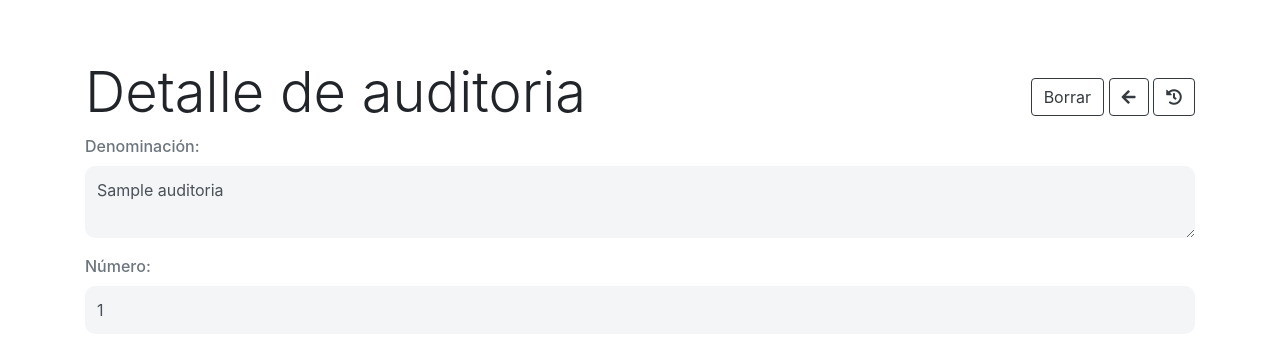
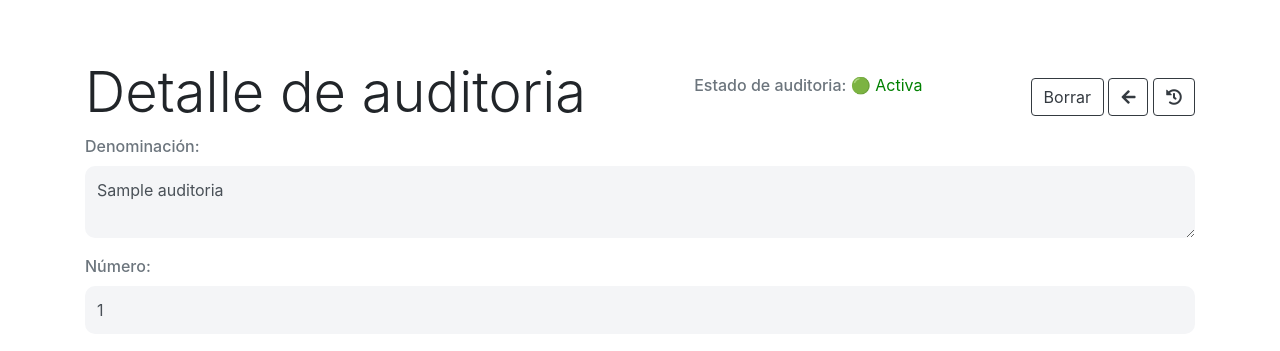
Before and after one commit to bytelu/PSCG-Management-Monitoring-and-Control-Platform, a Django app: page /OICSec/auditorias/1/ in a window 1280 px wide. Shown: the part 61-412 px from the top of the page. Run offline with Django 5.2, Linux system fonts and the light colour scheme; a user stored in the database is signed in; data comes from the database, SQL or seed files in the repository; tables that the repository leaves empty hold one stand-in row (values such as "Sample post"); some libraries are stand-ins or nearby versions.

Commit message:
Logica interna de subida de archivos de tipo Incorporación, Cancelación o modificación, y guardado de estos archivos en el sistema de archivos, ademas de modificación para incluir el estado de la auditoria, y cambios en los filtros para realización de minutas

```diff
--- a/OICSec/forms.py
+++ b/OICSec/forms.py
@@ -86,7 +86,8 @@ class AuditoriaForm(BaseForm):
             'id_materia': 'Materia:',
             'id_enfoque': 'Enfoque:',
             'id_programacion': 'Programación:',
-            'id_temporalidad': 'Temporalidad:'
+            'id_temporalidad': 'Temporalidad:',
+            'estado': 'Estado:'
         }
         widgets = {
             'denominacion': forms.Textarea(attrs={'class': 'form-control', 'rows': 2}),
--- a/OICSec/funcs/IMC.py
+++ b/OICSec/funcs/IMC.py
@@ -47,7 +47,6 @@ def extract_datas(df):
         "Numero": df.iloc[2,0],
         "Clave": df.iloc[2,1],
         "Denominacion": df.iloc[2,3],
-        "Tipo": df.iloc[2,4],
         "Año/Trimestre": {
             "Ejecucion": df.iloc[2,5],
             "Conclusion": df.iloc[2,6]
--- a/OICSec/models.py
+++ b/OICSec/models.py
@@ -60,8 +60,8 @@ class Archivo(models.Model):
 
 class Auditoria(models.Model):
     ESTADO_CHOICES = [
-        (0, 'Inactivo'),
-        (1, 'Activo')
+        (0, 'Cancelada'),
+        (1, 'Activa')
     ]
     id = models.AutoField(primary_key=True)
     estado = models.IntegerField(choices=ESTADO_CHOICES, blank=True, null=True)
--- a/OICSec/urls.py
+++ b/OICSec/urls.py
@@ -103,5 +103,5 @@ urlpatterns = [
     path("periodos/<int:actividad_id>",
          estructuras_periodos_view, name='estructuras_periodos'),
     path("IMC/",
-         upload_IMC_view, name="uploadIMC"),
+         upload_imc_view, name="uploadIMC"),
 ]
--- a/OICSec/views.py
+++ b/OICSec/views.py
@@ -20,8 +20,9 @@ from OICSec.forms import AuditoriaForm, ControlForm, IntervencionForm, PersonaFo
 from OICSec.funcs.Actividad import get_actividades
 from OICSec.funcs.Cedula import SupervisionData, ConceptosLista, Concepto
 from OICSec.funcs.Cedula import cedula as create_cedula
+from OICSec.funcs.IMC import read_format_a3
 from OICSec.funcs.Minuta import create_revision, minuta as create_minuta_doc
-from OICSec.funcs.PAA import extract_paa
+from OICSec.funcs.PAA import extract_paa, extract_number_and_year
 from OICSec.funcs.PACI import extract_paci
 from OICSec.funcs.PINT import extract_pint
 from OICSec.models import *
@@ -182,7 +183,7 @@ def handle_detail_view(request, model, form_class, object_id, template_name):
             })
     else:
         form = form_class(instance=obj)
-        return render(request, template_name, {'form': form, 'object_id': object_id})
+        return render(request, template_name, {'form': form, 'object_id': object_id, 'object': obj})
 
 
 @login_required
@@ -263,6 +264,7 @@ def process_data(data, lista_oics, create_func, excel_file):
         :param data: Datos extraídos del Excel.
         :param lista_oics: Lista de OICs.
         :param create_func: Función específica para crear los objetos (auditoria o control interno).
+        :param excel_file: Archivo de excel que se guardara en el sistema de archivos
         """
     for excel_processing_result in data:
         similar_oic = get_most_similar_oic(excel_processing_result[0], lista_oics)
@@ -276,7 +278,7 @@ def get_most_similar_oic(excel_oic_name, lista_oics):
     max_similarity = 0
     similar_oic = None
     for oic in lista_oics:
-        similarity = SequenceMatcher(None, excel_oic_name, oic.nombre).ratio()
+        similarity = SequenceMatcher(None, clean_oic_text(excel_oic_name), oic.nombre).ratio()
         if similarity > max_similarity:
             max_similarity = similarity
             similar_oic = oic
@@ -333,20 +335,21 @@ def create_or_update_auditoria(auditoria_data, actividad_fiscalizacion, excel_fi
         auditoria.save()
 
     auditoria_archivo = AuditoriaArchivos.objects.filter(tipo=0, id_auditoria=auditoria).first()
+
+    base_dir = os.path.dirname(__file__)
+    rel_path = '../media/auditoria/'
+    destino = os.path.normpath(os.path.join(base_dir, rel_path))
+
+    os.makedirs(destino, exist_ok=True)
+
+    output_filename = f'PAA - {auditoria.id_actividad_fiscalizacion.anyo}.xlsx'
+    output_path = os.path.join(destino, output_filename)
+
+    with open(output_path, 'wb+') as destination:
+        for chunk in excel_file.chunks():
+            destination.write(chunk)
+
     if auditoria_archivo is None:
-        base_dir = os.path.dirname(__file__)
-        rel_path = '../media/auditoria/'
-        destino = os.path.normpath(os.path.join(base_dir, rel_path))
-
-        os.makedirs(destino, exist_ok=True)
-
-        output_filename = f'PAA - {auditoria.id_actividad_fiscalizacion.anyo}.xlsx'
-        output_path = os.path.join(destino, output_filename)
-
-        with open(output_path, 'wb+') as destination:
-            for chunk in excel_file.chunks():
-                destination.write(chunk)
-
         archivo_obj = Archivo.objects.filter(nombre = output_filename).first()
         if not archivo_obj:
             archivo_obj = Archivo.objects.create(
@@ -389,21 +392,20 @@ def create_or_update_control_interno(control_data, actividad_fiscalizacion, exce
         control_interno.save()
 
     control_archivo = ControlArchivos.objects.filter(tipo=0, id_control=control_interno).first()
+    base_dir = os.path.dirname(__file__)
+    rel_path = '../media/controlinterno/'
+    destino = os.path.normpath(os.path.join(base_dir, rel_path))
+
+    # Se crea el directorio si no existe
+    os.makedirs(destino, exist_ok=True)
+
+    output_filename = f'PACI - {control_interno.id_actividad_fiscalizacion.anyo}.xlsx'
+    output_path = os.path.join(destino, output_filename)
+
+    with open(output_path, 'wb+') as destination:
+        for chunk in excel_file.chunks():
+            destination.write(chunk)
     if control_archivo is None:
-        base_dir = os.path.dirname(__file__)
-        rel_path = '../media/controlinterno/'
-        destino = os.path.normpath(os.path.join(base_dir, rel_path))
-
-        # Se crea el directorio si no existe
-        os.makedirs(destino, exist_ok=True)
-
-        output_filename = f'PACI - {control_interno.id_actividad_fiscalizacion.anyo}.xlsx'
-        output_path = os.path.join(destino, output_filename)
-
-        with open(output_path, 'wb+') as destination:
-            for chunk in excel_file.chunks():
-                destination.write(chunk)
-
         archivo_obj = Archivo.objects.filter(nombre = output_filename).first()
         if not archivo_obj:
             archivo_obj = Archivo.objects.create(
@@ -441,11 +443,222 @@ def upload_paa_view(request):
 
 
 @login_required
-def upload_IMC_view(request):
+def upload_imc_view(request):
     if request.method == 'POST':
-        pass
+        lista_oics = Oic.objects.all()
+        word_files = request.FILES.getlist('excel_files')
+        context = {
+            'lista_oics': lista_oics,
+        }
+        processed_files = []
+        error_files = []
+        if not word_files:
+            context['excel_processing_error'] = ['Ningún archivo fue seleccionado.']
+            return render(request, 'IMC.html', context=context)
+
+
+        for word_file in word_files:
+            try:
+                data = read_format_a3(word_file)
+
+                if data is None:
+                    raise ValueError(f'Error al leer el archivo: {word_file.name}')
+                else:
+                    # Se debería de hacer un procedimiento extra para identificar a que tipo de modelo pertenece, pero ahora solo funciona con auditorias
+                    kind = get_kind_imc(data.get('Tipo'))
+                    similar_oic = get_most_similar_oic(data.get('OIC'), lista_oics)
+                    num_year = extract_number_and_year(data.get('Numero'))
+                    numero = num_year['Numero']
+                    anyo = num_year['Año']
+                    denominacion = data.get('Denominacion')
+                    trimestre = data.get('Año/Trimestre').get('Ejecucion').split('/')[1]
+                    objetivo_modificado = data.get('Objeto').get('Modificado')
+                    alcance_modificado = data.get('Alcance').get('Modificado')
+                    clave = data.get('Clave').split('-')
+
+                    with transaction.atomic():
+                        if kind == 1: # incorporación
+                            materia_obj = get_object_or_404(Materia, clave=clave[0])
+                            programacion_obj = get_object_or_404(Programacion, clave=clave[1])
+                            enfoque_obj = get_object_or_404(Enfoque, clave=clave[2])
+                            temporalidad_obj = get_object_or_404(Temporalidad, clave=clave[3])
+                            cedula_obj = Cedula.objects.create()
+                            auditoria = Auditoria.objects.create(
+                                denominacion=denominacion,
+                                numero=numero,
+                                objetivo=objetivo_modificado,
+                                alcance=alcance_modificado,
+                                id_actividad_fiscalizacion=get_or_create_actividad_fiscalizacion({'Año': anyo, 'Trimestre': trimestre}, similar_oic),
+                                id_materia=materia_obj,
+                                id_programacion=programacion_obj,
+                                id_enfoque=enfoque_obj,
+                                id_temporalidad=temporalidad_obj,
+                                id_cedula=cedula_obj,
+                                estado=1
+                            )
+                            create_conceptos_cedula(cedula_obj, 60)
+
+                            auditoria_archivo = AuditoriaArchivos.objects.filter(tipo=1, id_auditoria=auditoria).first()
+
+                            base_dir = os.path.dirname(__file__)
+                            rel_path = '../media/IMC/'
+                            destino = os.path.normpath(os.path.join(base_dir, rel_path))
+
+                            os.makedirs(destino, exist_ok=True)
+
+                            output_filename = f'Incorporación - A-{auditoria.numero}_{auditoria.id_actividad_fiscalizacion.anyo} {auditoria.id_actividad_fiscalizacion.id_oic}.xlsx'
+                            output_path = os.path.join(destino, output_filename)
+
+                            with open(output_path, 'wb+') as destination:
+                                for chunk in word_file.chunks():
+                                    destination.write(chunk)
+
+                            if auditoria_archivo is None:
+                                archivo_obj = Archivo.objects.filter(nombre = output_filename).first()
+                                if not archivo_obj:
+                                    archivo_obj = Archivo.objects.create(
+                                        archivo=output_path,
+                                        nombre=output_filename
+                                    )
+
+                                if not AuditoriaArchivos.objects.filter(id_auditoria=auditoria).exists():
+                                    AuditoriaArchivos.objects.create(
+                                        tipo=1,
+                                        id_auditoria=auditoria,
+                                        id_archivo=archivo_obj
+                                    )
+                            processed_files.append(word_file.name)
+
+                        if kind == 2: # cancelación
+                            actividad_fiscalizacion = ActividadFiscalizacion.objects.filter(
+                                anyo=anyo,
+                                trimestre=trimestre,
+                                id_oic=similar_oic
+                            ).first()
+                            if actividad_fiscalizacion:
+                                auditoria = Auditoria.objects.filter(
+                                    numero=numero,
+                                    id_actividad_fiscalizacion=actividad_fiscalizacion,
+                                    estado=1
+                                ).first()
+                                if auditoria:
+                                    auditoria.estado = 0
+                                    auditoria.save()
+
+                                    auditoria_archivo = AuditoriaArchivos.objects.filter(tipo=2, id_auditoria=auditoria).first()
+                                    base_dir = os.path.dirname(__file__)
+                                    rel_path = '../media/IMC/'
+                                    destino = os.path.normpath(os.path.join(base_dir, rel_path))
+
+                                    os.makedirs(destino, exist_ok=True)
+
+                                    output_filename = f'Cancelación - A-{auditoria.numero}_{auditoria.id_actividad_fiscalizacion.anyo} {auditoria.id_actividad_fiscalizacion.id_oic}.xlsx'
+                                    output_path = os.path.join(destino, output_filename)
+
+                                    with open(output_path, 'wb+') as destination:
+                                        for chunk in word_file.chunks():
+                                            destination.write(chunk)
+
+                                    if auditoria_archivo is None:
+                                        archivo_obj = Archivo.objects.filter(nombre=output_filename).first()
+                                        if not archivo_obj:
+                                            archivo_obj = Archivo.objects.create(
+                                                archivo=output_path,
+                                                nombre=output_filename
+                                            )
+
+                                        if not AuditoriaArchivos.objects.filter(id_auditoria=auditoria).exists():
+                                            AuditoriaArchivos.objects.create(
+                                                tipo=2,
+                                                id_auditoria=auditoria,
+                                                id_archivo=archivo_obj
+                                            )
+
+                                    processed_files.append(word_file.name)
+                                else:
+                                    raise ValueError(f'No hay auditorias activas contenidas con los datos solicitados')
+                            else:
+                                raise ValueError(f'No hay auditorias activas contenidas con los datos solicitados')
+                        if kind == 3: # modificación
+                            actividad_fiscalizacion = ActividadFiscalizacion.objects.filter(
+                                anyo=anyo,
+                                trimestre=trimestre,
+                                id_oic=similar_oic
+                            ).first()
+                            if actividad_fiscalizacion:
+                                auditoria = Auditoria.objects.filter(
+                                    numero=numero,
+                                    id_actividad_fiscalizacion=actividad_fiscalizacion,
+                                    estado=1
+                                ).first()
+                                if auditoria:
+                                    auditoria.objetivo=objetivo_modificado
+                                    auditoria.alcance=alcance_modificado
+                                    auditoria.save()
+
+                                    auditoria_archivo = AuditoriaArchivos.objects.filter(tipo=3, id_auditoria=auditoria).first()
+                                    base_dir = os.path.dirname(__file__)
+                                    rel_path = '../media/IMC/'
+                                    destino = os.path.normpath(os.path.join(base_dir, rel_path))
+
+                                    os.makedirs(destino, exist_ok=True)
+
+                                    output_filename = f'Cancelación - A-{auditoria.numero}_{auditoria.id_actividad_fiscalizacion.anyo} {auditoria.id_actividad_fiscalizacion.id_oic}.xlsx'
+                                    output_path = os.path.join(destino, output_filename)
+
+                                    with open(output_path, 'wb+') as destination:
+                                        for chunk in word_file.chunks():
+                                            destination.write(chunk)
+
+                                    if auditoria_archivo is None:
+                                        archivo_obj = Archivo.objects.filter(nombre=output_filename).first()
+                                        if not archivo_obj:
+                                            archivo_obj = Archivo.objects.create(
+                                                archivo=output_path,
+                                                nombre=output_filename
+                                            )
+
+                                        if not AuditoriaArchivos.objects.filter(id_auditoria=auditoria).exists():
+                                            AuditoriaArchivos.objects.create(
+                                                tipo=3,
+                                                id_auditoria=auditoria,
+                                                id_archivo=archivo_obj
+                                            )
+
+                                    processed_files.append(word_file.name)
+                                else:
+                                    raise ValueError(f'No hay auditorias activas contenidas con los datos solicitados')
+                            else:
+                                raise ValueError(f'No hay auditorias activas contenidas con los datos solicitados')
+
+            except Exception as e:
+                error_files.append(word_file.name)
+
+            if processed_files:
+                context['excel_processing_result'] = processed_files
+            if error_files:
+                context['excel_processing_error'] = error_files
+
+            return render(request, 'IMC.html', context=context)
+
     if request.method == 'GET':
         return render(request, 'IMC.html')
+
+
+def get_kind_imc(tipo_str):
+    tipos = {
+        'incorporación': 1,
+        'cancelación': 2,
+        'modificación': 3
+    }
+    best_match = None
+    highest_ratio = 0
+    for tipo in tipos:
+        similarity_ratio = SequenceMatcher(None, tipo_str, tipo).ratio()
+        if similarity_ratio > highest_ratio:
+            highest_ratio = similarity_ratio
+            best_match = tipo
+    return tipos[best_match] if best_match else None
 
 
 def clean_oic_text(organo: str):
@@ -596,20 +809,19 @@ def upload_pint_view(request):
                         intervencion.save()
 
                     intervencion_archivo = IntervencionArchivos.objects.filter(tipo=0, id_intervencion=intervencion).first()
+                    base_dir = os.path.dirname(__file__)
+                    rel_path = '../media/intervenciones/'
+                    destino = os.path.normpath(os.path.join(base_dir, rel_path))
+
+                    os.makedirs(destino, exist_ok=True)
+
+                    output_filename = f'PINT - {intervencion.id_actividad_fiscalizacion.anyo}.docx'
+                    output_path = os.path.join(destino, output_filename)
+
+                    with open(output_path, 'wb+') as destination:
+                        for chunk in word_file.chunks():
+                            destination.write(chunk)
                     if intervencion_archivo is None:
-                        base_dir = os.path.dirname(__file__)
-                        rel_path = '../media/intervenciones/'
-                        destino = os.path.normpath(os.path.join(base_dir, rel_path))
-
-                        os.makedirs(destino, exist_ok=True)
-
-                        output_filename = f'PINT - {intervencion.id_actividad_fiscalizacion.anyo}.docx'
-                        output_path = os.path.join(destino, output_filename)
-
-                        with open(output_path, 'wb+') as destination:
-                            for chunk in word_file.chunks():
-                                destination.write(chunk)
-
                         archivo_obj = Archivo.objects.filter(nombre=output_filename).first()
                         if not archivo_obj:
                             archivo_obj = Archivo.objects.create(
@@ -1134,7 +1346,7 @@ def get_actividades_lista(actividades):
 @login_required
 def minuta_mes_view(request, fiscalizacion_id, mes):
     fiscalizacion = get_object_or_404(ActividadFiscalizacion, pk=fiscalizacion_id)
-    auditoria = Auditoria.objects.filter(id_actividad_fiscalizacion=fiscalizacion)
+    auditoria = Auditoria.objects.filter(id_actividad_fiscalizacion=fiscalizacion, estado=1)
     intervencion = Intervencion.objects.filter(id_actividad_fiscalizacion=fiscalizacion)
     control_interno = ControlInterno.objects.filter(id_actividad_fiscalizacion=fiscalizacion)
     oic = fiscalizacion.id_oic
--- a/templates/auditoria_detalle.html
+++ b/templates/auditoria_detalle.html
@@ -1,12 +1,37 @@
 {% extends 'navbar.html' %}
 {% block title %}Detalle de auditoria{% endblock %}
 {% block content %}
+    <style>
+        .estado-icon {
+            display: inline-block;
+        }
+
+        .estado-icon[data-estado="Activa"]::before {
+            content: '🟢 Activa';
+            color: green;
+        }
+
+        .estado-icon[data-estado="Cancelada"]::before {
+            content: '🔴 Cancelada';
+            color: red;
+        }
+    </style>
+
     <div class="d-flex justify-content-between align-items-center">
         <h1 class="display-4">Detalle de auditoria</h1>
+
+        <!-- Estado visual con ícono -->
+        <div class="form-group">
+            <label>Estado de auditoria:</label>
+            <div class="estado-icon"
+                 data-estado="{% if object.estado == 1 %}Activa{% else %}Cancelada{% endif %}"></div>
+        </div>
+
         <div>
             <button type="button" class="btn btn-outline-dark" data-toggle="modal" data-target="#modal_delete">
                 Borrar
             </button>
+            <!-- Aquí está tu modal para borrar -->
             <div class="modal fade" id="modal_delete" tabindex="-1" role="dialog" aria-labelledby="label_delete"
                  aria-hidden="true">
                 <div class="modal-dialog modal-dialog-centered" role="document">
@@ -22,30 +47,22 @@
                             <p style="color: red">Esta acción es irreversible</p>
                         </div>
                         <div class="modal-footer">
-                            <p>
-                                <button type="button" class="btn btn-outline-dark btn-block" data-dismiss="modal">
-                                    Cerrar
-                                </button>
-                            </p>
-                            <p>
-                                <a href="{% url 'auditoria-delete' object_id %}"
-                                   class="btn btn-outline-danger">Aceptar</a>
-                            </p>
+                            <button type="button" class="btn btn-outline-dark btn-block" data-dismiss="modal">Cerrar
+                            </button>
+                            <a href="{% url 'auditoria-delete' object_id %}" class="btn btn-outline-danger">Aceptar</a>
                         </div>
                     </div>
                 </div>
             </div>
-            <a href="{% url 'auditorias' %}" class="btn btn-outline-dark">
-                <i class="fas fa-arrow-left"></i>
-            </a>
-            <a href="{% url 'auditoria_archivos' object_id %}" class="btn btn-outline-dark">
-                <i class="fas fa-history"></i>
-            </a>
+            <a href="{% url 'auditorias' %}" class="btn btn-outline-dark"><i class="fas fa-arrow-left"></i></a>
+            <a href="{% url 'auditoria_archivos' object_id %}" class="btn btn-outline-dark"><i
+                    class="fas fa-history"></i></a>
         </div>
     </div>
+
     {% if result %}
         <div class="alert alert-success mt-3" role="alert">
-            <strong>Los cambios han sido guardados con exito.</strong>
+            <strong>Los cambios han sido guardados con éxito.</strong>
         </div>
     {% endif %}
     {% if error %}
@@ -73,17 +90,13 @@
                         </button>
                     </div>
                     <div class="modal-body text-center">
-                        <p>¿Estas seguro de que deseas guardar los cambios?</p>
-                        <p style="color: red">Esta accion es irreversible</p>
+                        <p>¿Estás seguro de que deseas guardar los cambios?</p>
+                        <p style="color: red">Esta acción es irreversible</p>
                     </div>
                     <div class="modal-footer">
-                        <p>
-                            <button type="button" class="btn btn-outline-dark btn-block" data-dismiss="modal">Cerrar
-                            </button>
-                        </p>
-                        <p>
-                            <button type="submit" class="btn btn-outline-danger btn-block">Aceptar</button>
-                        </p>
+                        <button type="button" class="btn btn-outline-dark btn-block" data-dismiss="modal">Cerrar
+                        </button>
+                        <button type="submit" class="btn btn-outline-danger btn-block">Aceptar</button>
                     </div>
                 </div>
             </div>
```
